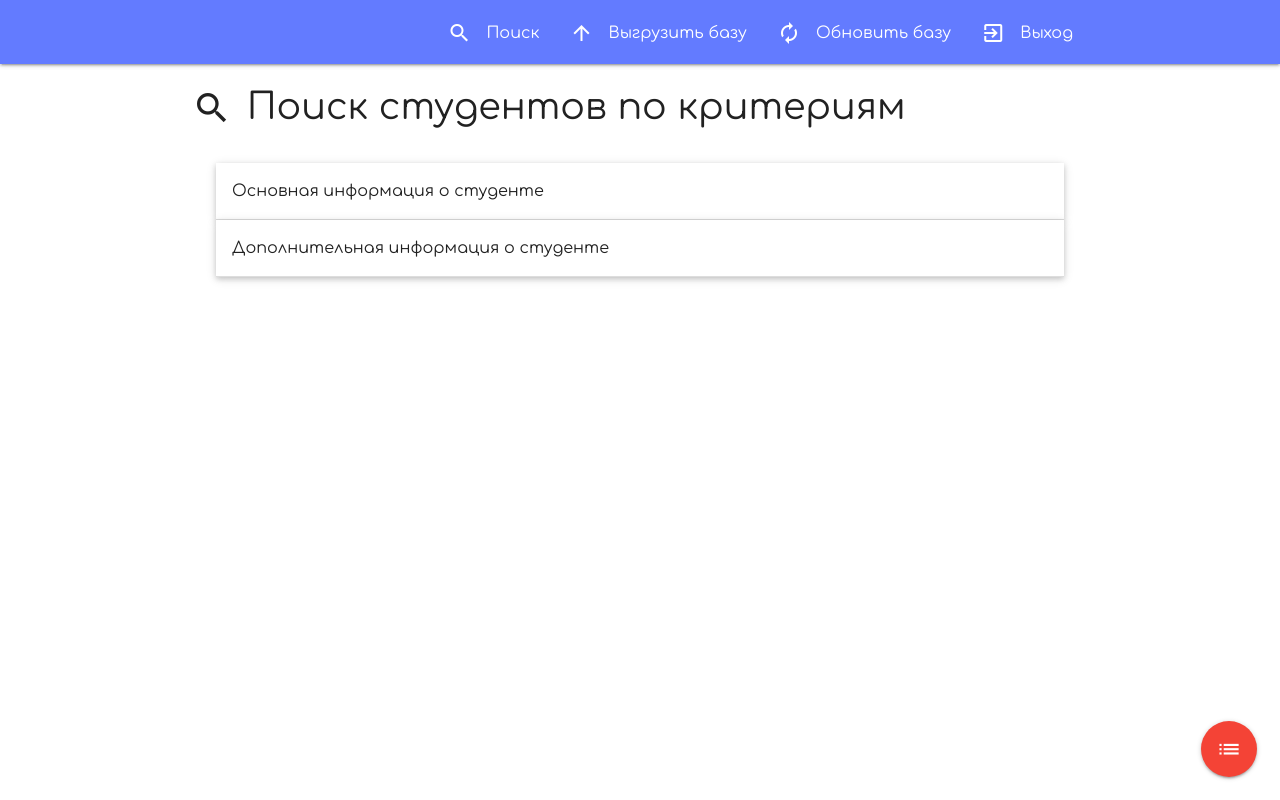
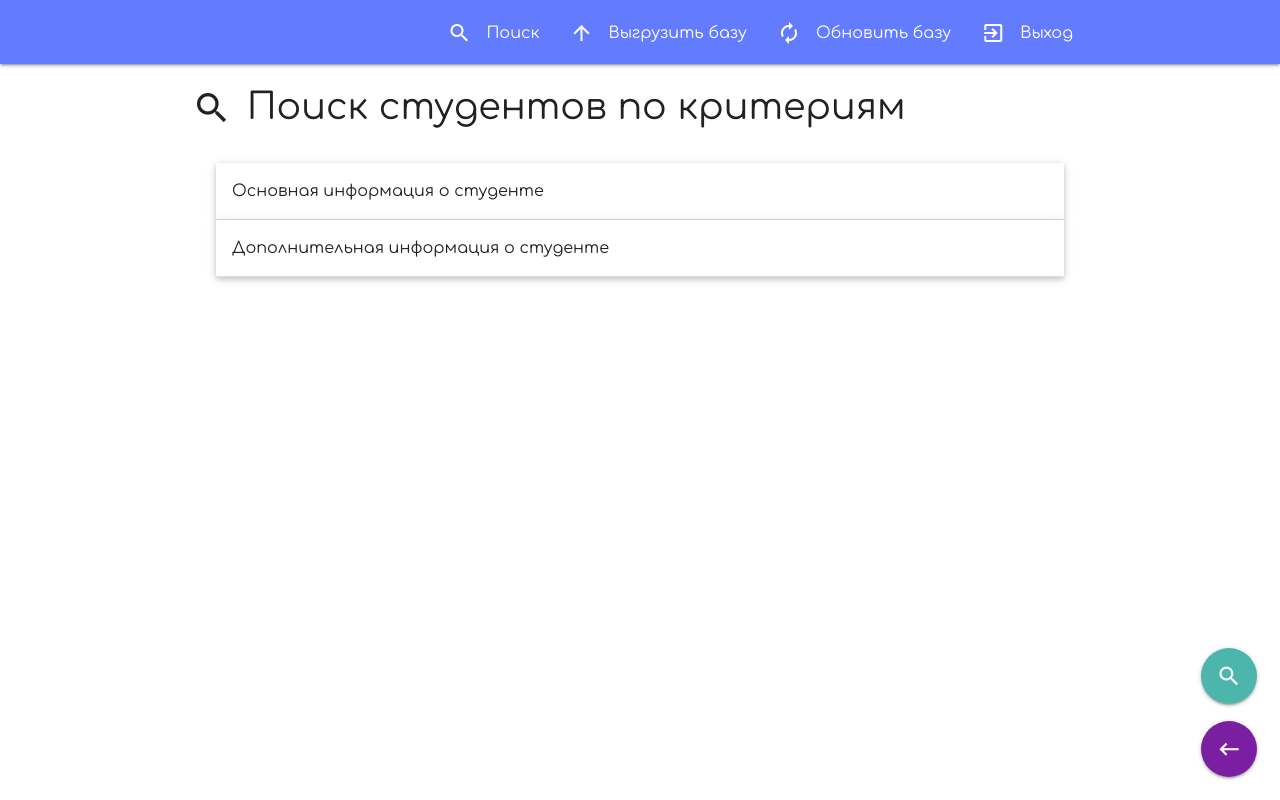
Before and after one commit to mikhalovich/Profcom_DB, a Vue app: page /search in a window 1280 px wide. Built offline with nearby package versions, Linux system fonts and the light colour scheme; no server answers; sample sign-in values are in the browser's storage.

Commit message:
Floating buttons refactored

```diff
--- a/src/assets/stylePage.css
+++ b/src/assets/stylePage.css
@@ -47,3 +47,6 @@ h6 {
   height: 100vh;
   background: #637bff;
 }
+.floatingButton {
+  bottom: 6rem;
+}
--- /dev/null
+++ b/src/components/ReturnFloatingButton.vue
@@ -0,0 +1,7 @@
+<template>
+  <div class="fixed-action-btn">
+    <router-link class="btn-floating btn-large waves-effect waves-light purple darken-2" to="/">
+      <i class="material-icons">keyboard_backspace</i>
+    </router-link>
+  </div>
+</template>
--- a/src/components/detailPage/floatingButton.vue
+++ b/src/components/detailPage/DetailFloatingButton.vue
@@ -1,7 +1,7 @@
 <template>
-  <div class="fixed-action-btn">
-    <a class="btn-floating btn-large red">
-      <i class="large material-icons">list</i>
+  <div class="fixed-action-btn floatingButton">
+    <a class="btn-floating btn-large waves-effect waves-light teal lighten-2">
+      <i class="large material-icons">edit</i>
     </a>
     <ul>
       <li>
@@ -15,14 +15,9 @@
         </a>
       </li>
       <li>
-        <a class="btn-floating yellow darken-1">
+        <a class="btn-floating teal lighten-2">
           <i class="material-icons">edit</i>
         </a>
-      </li>
-      <li>
-        <router-link to="/" class="btn-floating deep-purple darken-4">
-          <i class="material-icons">arrow_back</i>
-        </router-link>
       </li>
     </ul>
   </div>
@@ -31,9 +26,9 @@
 <script>
 export default {
   mounted() {
-    M.FloatingActionButton.init(
+    this.floatingB = M.FloatingActionButton.init(
       document.querySelectorAll(".fixed-action-btn"),
-      {}
+      { hoverEnabled: false }
     );
   }
 };
--- a/src/components/searchPage/SearchFloatingButton.vue
+++ b/src/components/searchPage/SearchFloatingButton.vue
@@ -1,21 +1,8 @@
 <template>
-  <div class="fixed-action-btn">
-    <a class="btn-floating btn-large red">
-      <i class="large material-icons">list</i>
+  <div class="fixed-action-btn floatingButton">
+    <a class="btn-floating btn-large waves-effect waves-light teal lighten-2">
+      <i class="large material-icons">search</i>
     </a>
-    <ul>
-
-      <li>
-        <a class="btn-floating yellow darken-1">
-          <i class="material-icons">search</i>
-        </a>
-      </li>
-      <li>
-        <router-link to="/" class="btn-floating deep-purple darken-4">
-          <i class="material-icons">arrow_back</i>
-        </router-link>
-      </li>
-    </ul>
   </div>
 </template>
 
@@ -24,7 +11,7 @@ export default {
   mounted() {
     M.FloatingActionButton.init(
       document.querySelectorAll(".fixed-action-btn"),
-      {}
+      { hoverEnabled: false }
     );
   }
 };
--- a/src/views/Detail.vue
+++ b/src/views/Detail.vue
@@ -1,6 +1,7 @@
 <template>
   <div>
-    <floating-button />
+    <ReturnFloatingButton />
+    <DetailFloatingButton />
     <div class="container">
       <div class="row">
         <i class="material-icons left md-40">assignment_ind</i>
@@ -75,7 +76,7 @@
 </template>
 
 <script>
-import floatingButton from "@/components/detailPage/floatingButton";
+import DetailFloatingButton from "@/components/detailPage/DetailFloatingButton";
 import personalInfo from "@/components/detailPage/items/personalInformation";
 import professionalOrientation from "@/components/detailPage/items/professionalOrientation";
 import profcomInformation from "@/components/detailPage/items/profcomInformation";
@@ -87,6 +88,7 @@ import money from "@/components/detailPage/items/money";
 import notes from "@/components/detailPage/items/notes";
 import privileges from "@/components/detailPage/items/privileges";
 import Datepicker from "../utils/Datepicker";
+import ReturnFloatingButton from "../components/ReturnFloatingButton";
 export default {
   mounted() {
     M.Collapsible.init(document.querySelectorAll(".collapsible"), {});
@@ -95,7 +97,7 @@ export default {
     Datepicker.InitDatepicker();
   },
   components: {
-    floatingButton,
+    DetailFloatingButton,
     personalInfo,
     professionalOrientation,
     profcomInformation,
@@ -105,7 +107,8 @@ export default {
     materialAid,
     money,
     notes,
-    privileges
+    privileges,
+    ReturnFloatingButton
   }
 };
 </script>
--- a/src/views/Search.vue
+++ b/src/views/Search.vue
@@ -1,5 +1,6 @@
 <template>
   <div class="container">
+    <ReturnFloatingButton />
     <SearchFloatingButton />
     <div class="row">
       <i class="material-icons left md-40">search</i>
@@ -28,6 +29,7 @@ import SearchFloatingButton from "@/components/searchPage/SearchFloatingButton";
 import BasicInformation from "../components/searchPage/items/BasicInformation";
 import AdditionalInformation from "../components/searchPage/items/AdditionalInformation";
 import Datepicker from "../utils/Datepicker";
+import ReturnFloatingButton from "../components/ReturnFloatingButton";
 export default {
   mounted() {
     M.Collapsible.init(document.querySelectorAll(".collapsible"), {});
@@ -37,7 +39,8 @@ export default {
   components: {
     SearchFloatingButton,
     BasicInformation,
-    AdditionalInformation
+    AdditionalInformation,
+    ReturnFloatingButton
   }
 };
 </script>
```
